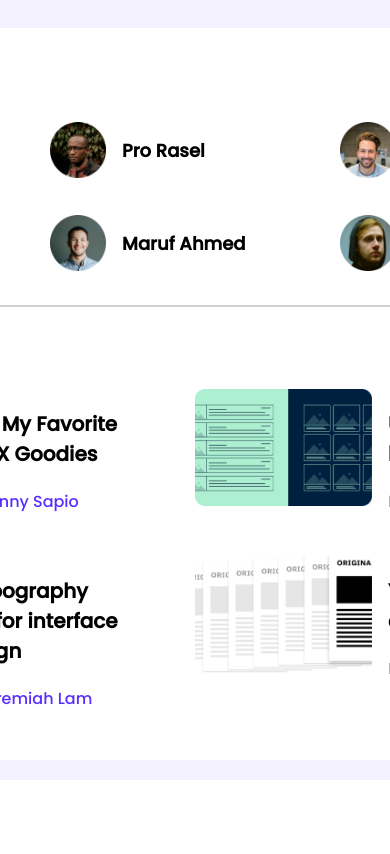
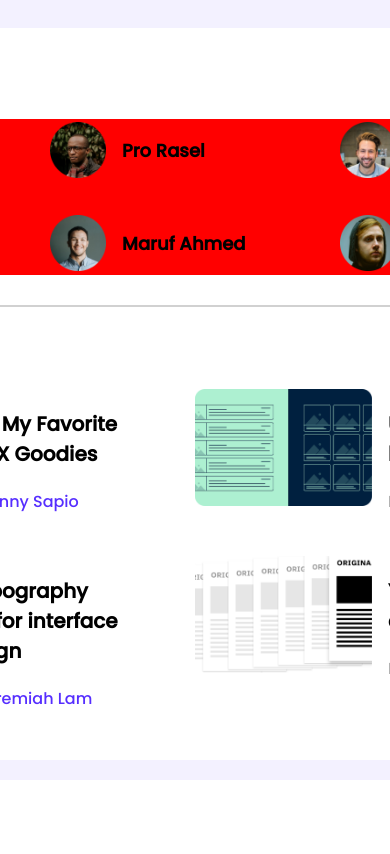
Before and after one commit to Rahat-bin-abdullah-omi/leader-board-css, a plain HTML site: page index.html in a window 390 px wide. Shown: the top 854 px of the page. Drawn offline with Linux system fonts and the light colour scheme.

Commit message:
small devices sample media queries added

```diff
--- a/styles/style.css
+++ b/styles/style.css
@@ -136,3 +136,12 @@ hr {
 .empty {
     color: #AEAEAE
 }
+
+/* media queries */
+
+/* mobile devices */
+@media screen and (max-width: 688px) {
+    .players {
+        background-color: red;
+    }
+}
```
